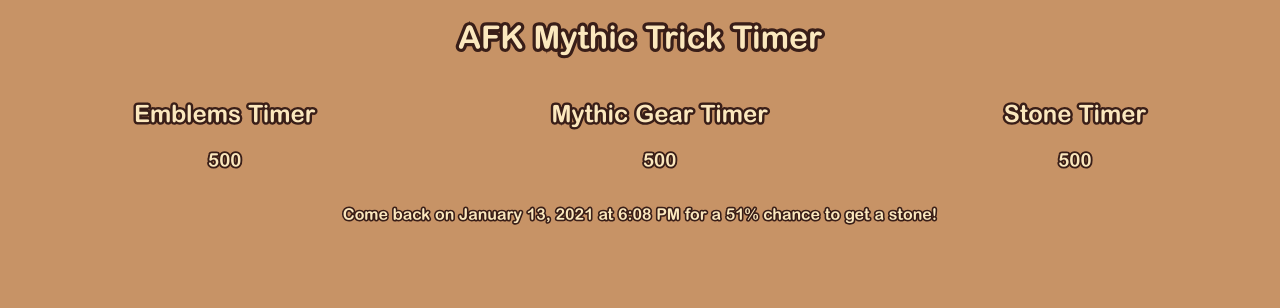
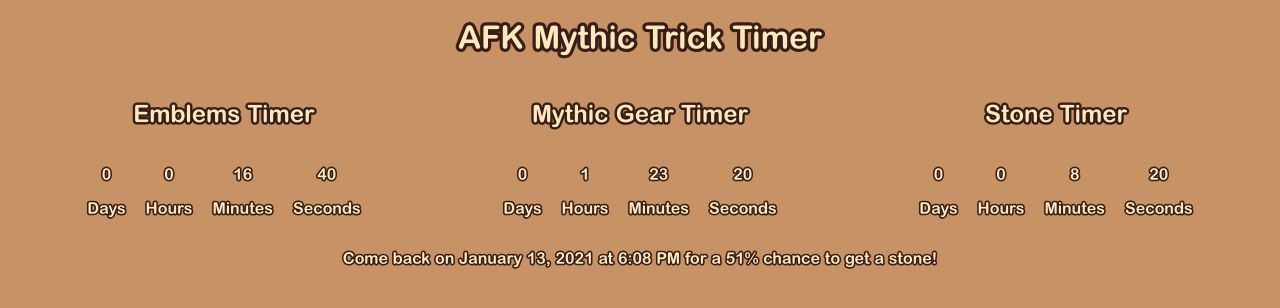
Before and after one commit to staynoon/afk-mythic-trick, a React (Create React App) app: page / in a window 1280 px wide. Shown: the top 308 px of the page. Built offline with nearby package versions, Linux system fonts and the light colour scheme.

Commit message:
separate display

```diff
--- a/src/App.css
+++ b/src/App.css
@@ -2,7 +2,7 @@
   text-align: center;
 }
 
-.column-container {
+.row-container {
   display: flex;
   flex-direction: row;
   flex-wrap: wrap;
--- a/src/App.tsx
+++ b/src/App.tsx
@@ -4,12 +4,6 @@ import $ from "jquery";
 import './App.css';
 import "./main.css"
 import Countdown from "./Countdown"
-
-interface Props {};
-
-interface State {
-  timeString: string;
-};
 
 function App() {
 
@@ -18,10 +12,10 @@ function App() {
       <div className="title-box">
         <h1 className="stroke-single">AFK Mythic Trick Timer</h1>
       </div>
-      <div className="column-container">
-        <Countdown name="Emblems Timer" startTime={500} />
-        <Countdown name="Mythic Gear Timer" startTime={500} />
-        <Countdown name="Stone Timer" startTime={500} />
+      <div className="row-container">
+        <Countdown name="Emblems Timer" remainingSeconds={1000} />
+        <Countdown name="Mythic Gear Timer" remainingSeconds={5000} />
+        <Countdown name="Stone Timer" remainingSeconds={500} />
       </div>
       <p className="stroke-single">Come back on January 13, 2021 at 6:08 PM for a 51% chance to get a stone!</p>
     </div>
--- a/src/Countdown.tsx
+++ b/src/Countdown.tsx
@@ -1,19 +1,21 @@
 import * as React from "react";
+
 import "./main.css"
 import "./Countdown.css"
+import Clockbar from "./time/Clockbar"
 
 interface Props {
-    name: string;
-    startTime: number;
+  name: string;
+  remainingSeconds: number;
 };
 
 function Countdown(props: Props) {
-    return (
-        <div className="timer-box">
-          <h2 className="stroke-single">{props.name}</h2>
-          <h3 className="stroke-single">{props.startTime}</h3>
-        </div>
-    )
+  return (
+    <div className="timer-box">
+      <h2 className="stroke-single">{props.name}</h2>
+      <Clockbar remainingSeconds={props.remainingSeconds}/>
+    </div>
+  );
 }
 
 export default Countdown;
--- /dev/null
+++ b/src/time/Clockbar.css
@@ -0,0 +1,4 @@
+.Clockbar {
+    display: flex;
+    flex-direction: row;
+}
--- /dev/null
+++ b/src/time/Clockbar.tsx
@@ -0,0 +1,40 @@
+import * as React from "react";
+
+import Timeblock from "./Timeblock"
+import "./Clockbar.css"
+
+interface Props {
+  remainingSeconds: number
+}
+
+function timeConvert(totalSeconds: number): {days: number, hours: number, minutes: number, seconds: number} {
+  let daysCount: number = Math.floor(totalSeconds/86400);
+  let remainingSeconds = totalSeconds - daysCount * 86400;
+  let hoursCount: number = Math.floor(remainingSeconds/3600)
+  remainingSeconds -= hoursCount * 3600;
+  let minutesCount: number = Math.floor(remainingSeconds/60);
+  let secondsCount: number = totalSeconds%60;
+
+  return {
+    days: daysCount,
+    hours: hoursCount,
+    minutes: minutesCount,
+    seconds: secondsCount
+  };
+}
+
+function Clockbar(props: Props) {
+
+  const {days, hours, minutes, seconds} = timeConvert(props.remainingSeconds);
+
+  return(
+    <div className="Clockbar">
+      <Timeblock name="Days" value={days}/>
+      <Timeblock name="Hours" value={hours}/>
+      <Timeblock name="Minutes" value={minutes}/>
+      <Timeblock name="Seconds" value={seconds}/>
+    </div>
+  );
+}
+
+export default Clockbar;
--- /dev/null
+++ b/src/time/Timeblock.css
@@ -0,0 +1,4 @@
+.Timeblock {
+    text-align: center;
+    margin: 0 10px;
+}
--- /dev/null
+++ b/src/time/Timeblock.tsx
@@ -0,0 +1,20 @@
+import * as React from "react";
+
+import "../main.css"
+import "./Timeblock.css"
+
+interface Props {
+  name: string;
+  value: number;
+}
+
+function Timeblock(props: Props) {
+    return (
+      <div className="Timeblock">
+        <p className="stroke-single">{props.value}</p>
+        <p className="stroke-single">{props.name}</p>
+      </div>
+    );
+}
+
+export default Timeblock;
```
